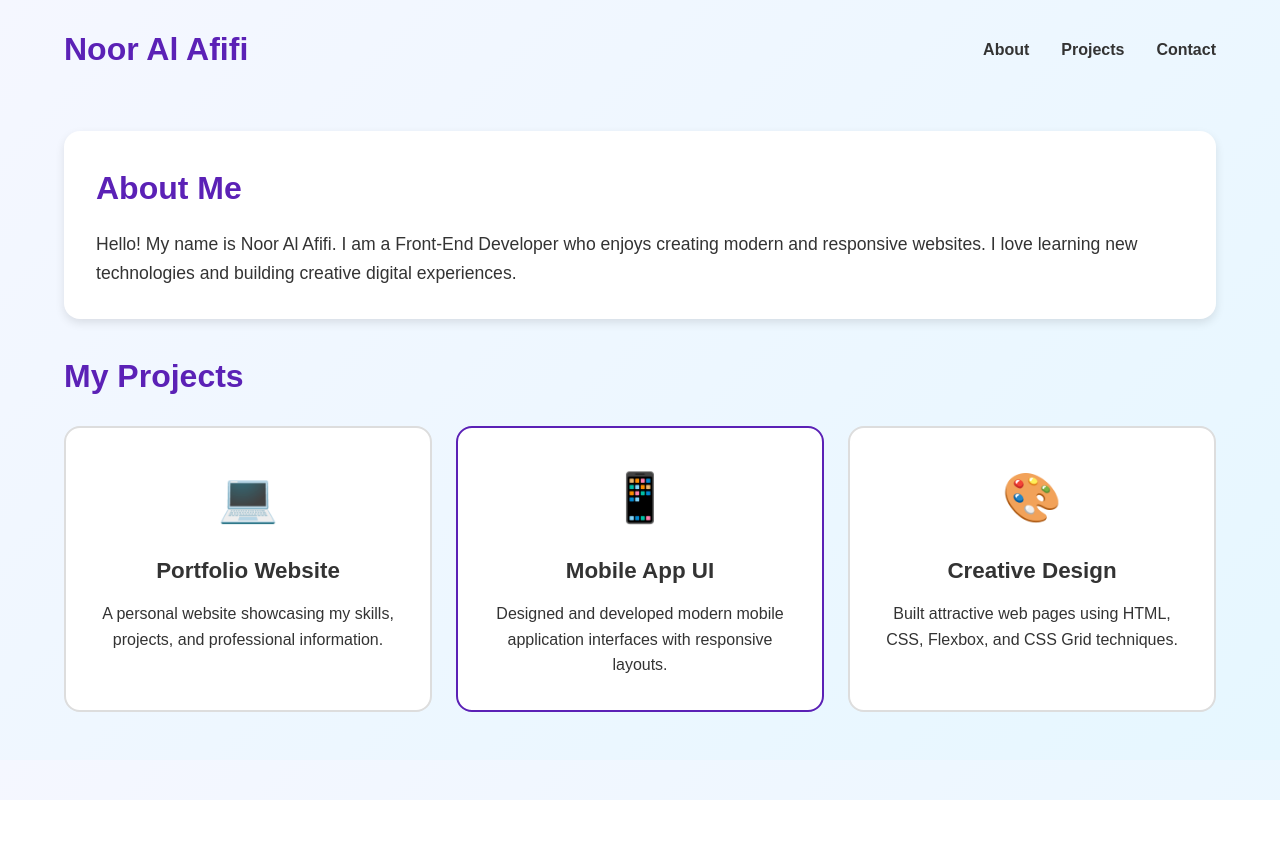
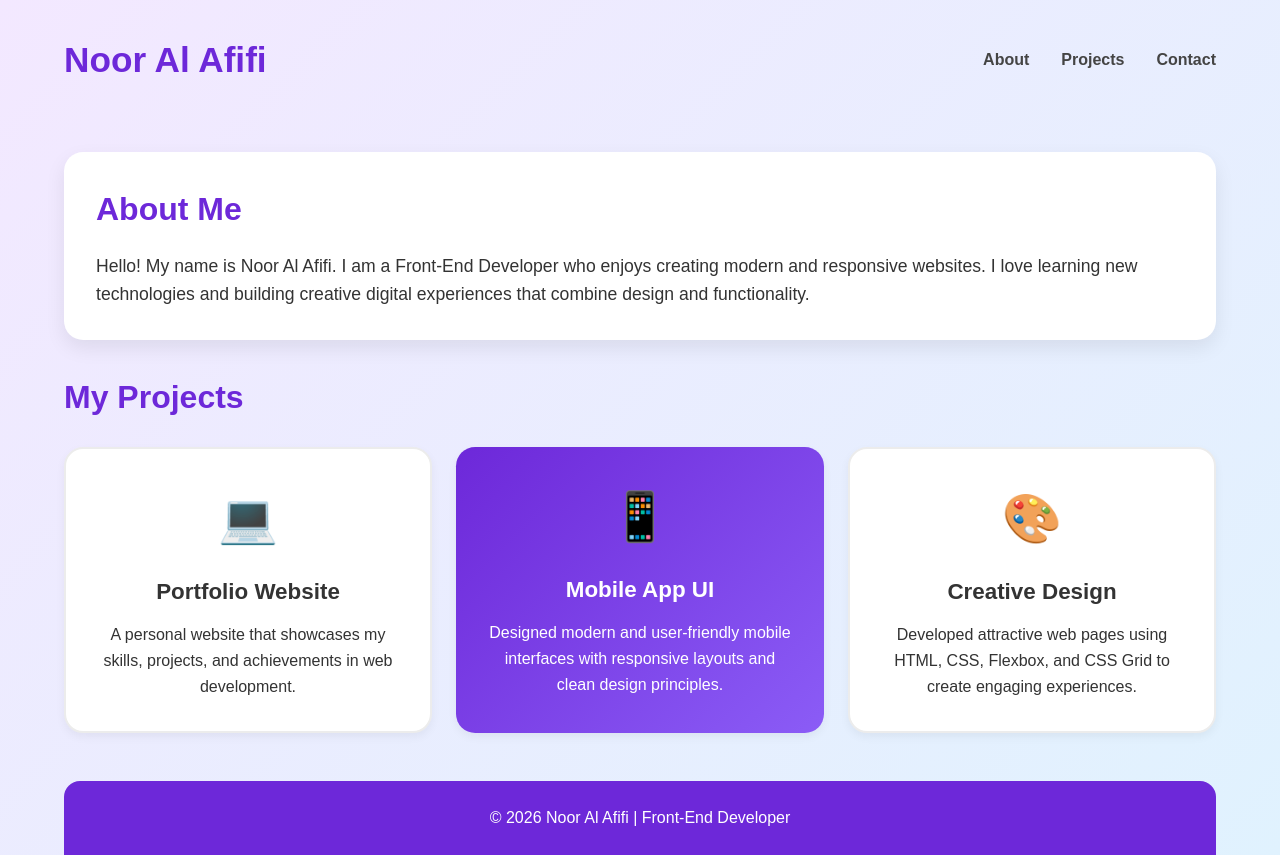
Before and after one commit to noorafifi889/Web-Mid-Exam, a plain HTML site: page index.html in a window 1280 px wide. Before the commit the page ends 800 px from the top, so only its background shows below. Drawn offline with Linux system fonts and the light colour scheme.

Commit message:
fixed ui amd do well

```diff
--- a/index.html
+++ b/index.html
@@ -13,29 +13,29 @@
 }
 
 body{
-        font-family: Arial, sans-serif;
-        background: linear-gradient(135deg,#f5f7ff,#e6f7ff);
+    font-family:Arial, sans-serif;
+    background:linear-gradient(135deg,#f3e8ff,#e0f2fe);
     color:#333;
     line-height:1.6;
 }
 
 .container{
     width:90%;
+    max-width:1200px;
     margin:auto;
 }
 
-    /* Header */
 .page-header{
     display:flex;
     justify-content:space-between;
     align-items:center;
-        padding:1.5rem 0;
+    padding:2rem 0;
 }
 
 .logo{
-        font-size:2rem;
+    font-size:2.2rem;
     font-weight:bold;
-        color:#5b21b6;
+    color:#6d28d9;
 }
 
 .nav-menu{
@@ -45,43 +45,42 @@
 
 .nav-menu a{
     text-decoration:none;
-        color:#333;
+    color:#444;
     font-size:1rem;
     font-weight:bold;
+    transition:0.3s;
 }
 
 .nav-menu a:hover{
-        color:#5b21b6;
+    color:#6d28d9;
 }
 
-    /* About Section */
 .about-section{
     background:white;
     padding:2rem;
-        border-radius:16px;
+    border-radius:1.2rem;
     margin:2rem 0;
-        box-shadow:0 4px 10px rgba(0,0,0,0.1);
+    box-shadow:0 8px 20px rgba(0,0,0,0.08);
 }
 
 .about-section h2{
     font-size:2rem;
+    color:#6d28d9;
     margin-bottom:1rem;
-        color:#5b21b6;
 }
 
 .about-section p{
     font-size:1.1rem;
 }
 
-    /* Projects Section */
 .projects-section{
     margin-bottom:3rem;
 }
 
 .projects-section h2{
     font-size:2rem;
+    color:#6d28d9;
     margin-bottom:1.5rem;
-        color:#5b21b6;
 }
 
 .projects-grid{
@@ -93,19 +92,25 @@
 .project-card{
     background:white;
     padding:2rem;
-        border:2px solid #ddd;
-        border-radius:16px;
+    border:2px solid #ececec;
+    border-radius:1.2rem;
     text-align:center;
-        transition:0.3s;
+    transition:0.3s ease;
+    box-shadow:0 4px 10px rgba(0,0,0,0.05);
 }
-
 .project-card:hover{
-        transform:translateY(-8px);
-        box-shadow:0 10px 20px rgba(0,0,0,0.15);
+    transform:translateY(-12px) scale(1.05);
+    box-shadow:0 15px 30px rgba(0,0,0,0.2);
 }
 
 .featured-card{
-        border:2px solid #5b21b6;
+    background:linear-gradient(135deg,#6d28d9,#8b5cf6);
+    color:white;
+    border:none;
+}
+
+.featured-card h3{
+    color:white;
 }
 
 .icon{
@@ -114,22 +119,32 @@
 }
 
 .project-card h3{
+    font-size:1.4rem;
     margin-bottom:0.8rem;
-        font-size:1.4rem;
 }
 
 .project-card p{
     font-size:1rem;
 }
 
-    @media(max-width:768px){
-        .projects-grid{
-            grid-template-columns:1fr;
+.page-footer{
+    text-align:center;
+    padding:1.5rem;
+    margin-top:2rem;
+    background:#6d28d9;
+    color:white;
+    border-radius:1rem 1rem 0 0;
 }
+
+@media (max-width:768px){
 
     .page-header{
         flex-direction:column;
         gap:1rem;
+    }
+
+    .projects-grid{
+        grid-template-columns:1fr;
     }
 }
 </style>
@@ -152,9 +167,7 @@
     <section class="about-section">
         <h2>About Me</h2>
         <p>
-            Hello! My name is Noor Al Afifi. I am a Front-End Developer who
-            enjoys creating modern and responsive websites. I love learning
-            new technologies and building creative digital experiences.
+            Hello! My name is Noor Al Afifi. I am a Front-End Developer who enjoys creating modern and responsive websites. I love learning new technologies and building creative digital experiences that combine design and functionality.
         </p>
     </section>
 
@@ -167,8 +180,7 @@
                 <div class="icon">💻</div>
                 <h3>Portfolio Website</h3>
                 <p>
-                    A personal website showcasing my skills, projects,
-                    and professional information.
+                    A personal website that showcases my skills, projects, and achievements in web development.
                 </p>
             </div>
 
@@ -176,8 +188,7 @@
                 <div class="icon">📱</div>
                 <h3>Mobile App UI</h3>
                 <p>
-                    Designed and developed modern mobile application
-                    interfaces with responsive layouts.
+                    Designed modern and user-friendly mobile interfaces with responsive layouts and clean design principles.
                 </p>
             </div>
 
@@ -185,14 +196,17 @@
                 <div class="icon">🎨</div>
                 <h3>Creative Design</h3>
                 <p>
-                    Built attractive web pages using HTML, CSS,
-                    Flexbox, and CSS Grid techniques.
+                    Developed attractive web pages using HTML, CSS, Flexbox, and CSS Grid to create engaging experiences.
                 </p>
             </div>
 
         </div>
     </section>
 
+    <footer class="page-footer">
+        <p>© 2026 Noor Al Afifi | Front-End Developer</p>
+    </footer>
+
 </div>
 
 </body>
```
Lines whose indentation alone changed are shown as unchanged.
